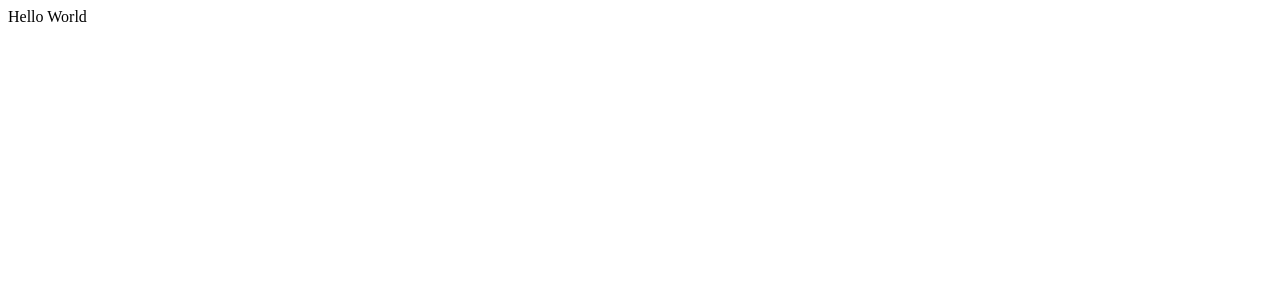
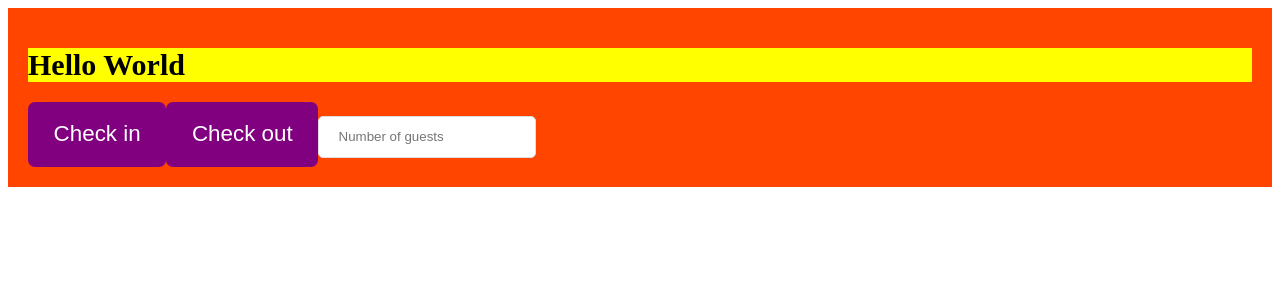
Before and after one commit to eroscamposg/the-wild-oasis, a React (Vite) app: page / in a window 1280 px wide. Shown: the top 300 px of the page. Built offline with nearby package versions, Linux system fonts and the light colour scheme.

Commit message:
Using styled components

```diff
--- a/package.json
+++ b/package.json
@@ -12,7 +12,8 @@
   },
   "dependencies": {
     "react": "^19.2.4",
-    "react-dom": "^19.2.4"
+    "react-dom": "^19.2.4",
+    "styled-components": "^6.4.0"
   },
   "devDependencies": {
     "@eslint/js": "^9.39.4",
--- a/src/App.jsx
+++ b/src/App.jsx
@@ -1,5 +1,43 @@
+import styled from 'styled-components';
+
+// USING STYLED COMPONENTS
+const H1 = styled.h1`
+  font-size: 30px;
+  font-weight: 600;
+  background-color: yellow;
+`;
+
+const Button = styled.button`
+  font-size: 1.4rem;
+  padding: 1.2rem 1.6rem;
+  font-weight: 500;
+  border: none;
+  border-radius: 7px;
+  background-color: purple;
+  color: white;
+`;
+
+const Input = styled.input`
+  border: 1px solid #ddd;
+  border-radius: 5px;
+  padding: 0.8rem 1.2rem;
+`;
+
+const StyledApp = styled.div`
+  background-color: orangered;
+  padding: 20px;
+`;
+
 function App() {
-  return <div>Hello World</div>;
+  return (
+    <StyledApp>
+      <H1>Hello World</H1>
+      <Button onClick={() => alert('Check in')}>Check in</Button>
+      <Button onClick={() => alert('Check out')}>Check out</Button>
+
+      <Input type="number" placeholder="Number of guests"></Input>
+    </StyledApp>
+  );
 }
 
 export default App;
```
Also changed, not shown: 1 other file (tests, documents, lock files or other folders).
